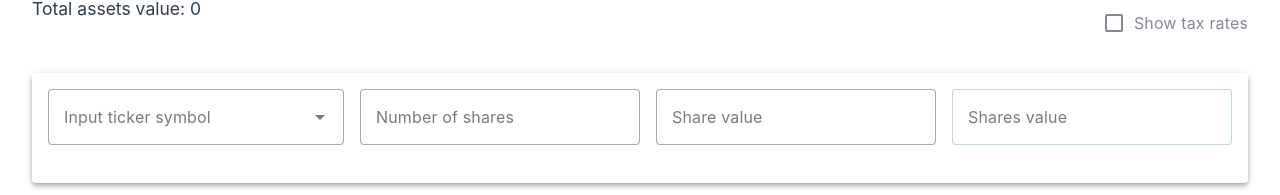
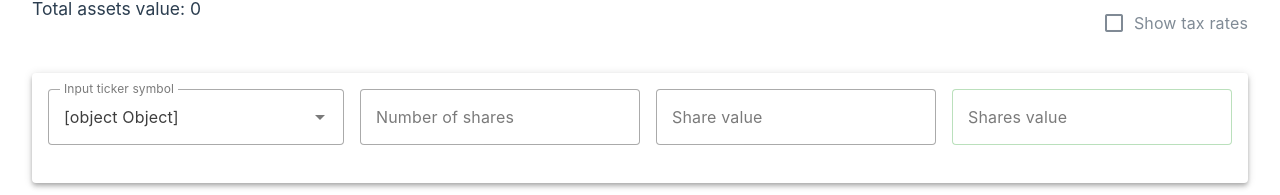
Before and after one commit to RobertoBubalo/fuzzy-waddle, a Vue app in the folder frontend/: page / in a window 1280 px wide. Both pictures are taken after a click on the button "ADD". Shown: the part 137-332 px from the top of the page. Built offline with nearby package versions, Linux system fonts and the light colour scheme.

Commit message:
Change to v-model

```diff
--- a/frontend/src/components/AssetItem.vue
+++ b/frontend/src/components/AssetItem.vue
@@ -34,7 +34,7 @@ const taxStore = useTaxStore();
         <v-card-text>
             <div class="d-flex" style="gap: 1rem">
                 <!-- figure out why do we need to add min width here, it should be block display anyway -->
-                <AssetItemSearch @selected="selected" style="min-width: 200px" />
+                <AssetItemSearch v-model="asset" @selected="selected" style="min-width: 200px" />
 
                 <div v-if="asset" class="d-flex" style="gap: 1rem">
                     <!-- Expand into a new component -->
--- a/frontend/src/components/AssetItemSearch.vue
+++ b/frontend/src/components/AssetItemSearch.vue
@@ -1,7 +1,7 @@
 <script setup lang="ts">
 import type { Asset } from "@/models/Asset";
 import { useTaxStore } from "@/stores/tax";
-import { ref } from "vue";
+import { ref, type PropType } from "vue";
 
 const emit = defineEmits(["selected"]);
 
@@ -34,7 +34,10 @@ const items = [
     },
 ] as Asset[];
 
-const selected = ref<Asset>();
+const props = defineProps({
+    asset: Object as PropType<Asset>,
+});
+const selected = ref<Asset>(props.asset ?? {...items[0]});
 
 function valueSelected() {
     emit("selected", selected.value);
@@ -47,10 +50,11 @@ function valueSelected() {
         :items="items"
         item-title="name"
         :item-value="(i) => i.id"
-        @update:model-value="valueSelected"
         label="Input ticker symbol"
         variant="outlined"
         return-object
+        auto-select-first
+        @update:model-value="valueSelected"
     />
 </template>
 <!-- On selected event - blur the input -->
```
